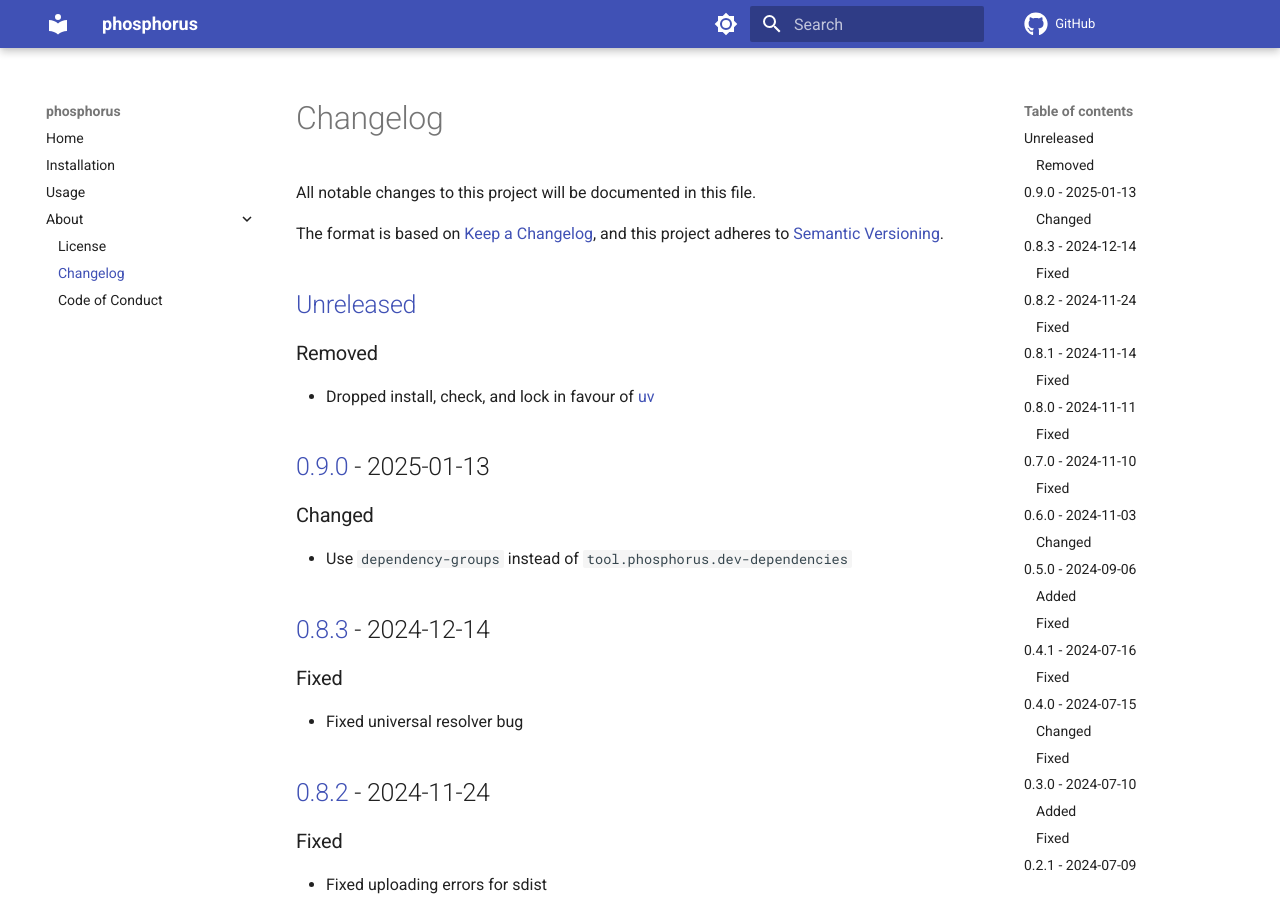
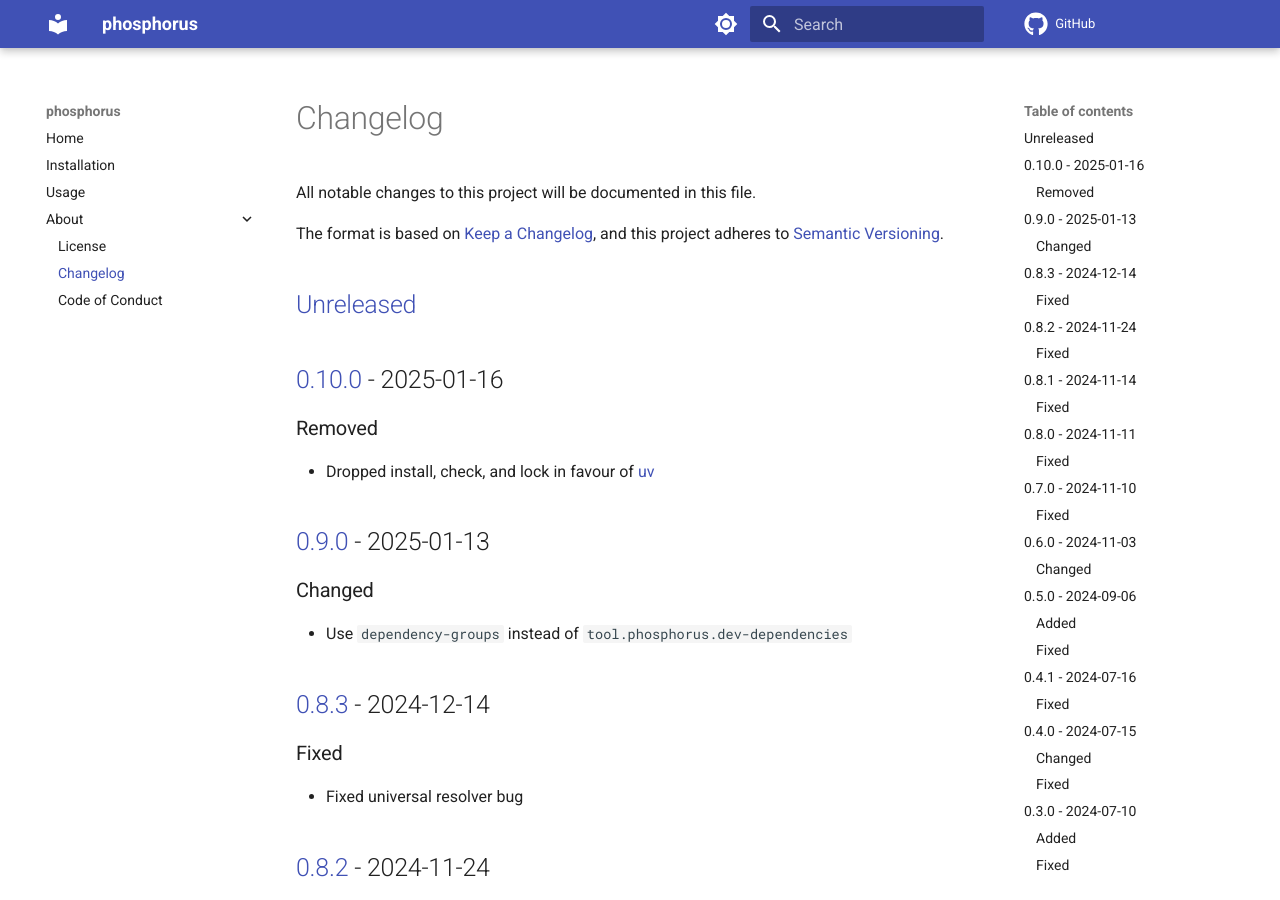
Before and after one commit to spapanik/phosphorus, an MkDocs documentation site: the page built from docs/CHANGELOG.md, in a window 1280 px wide and 900 px high. Built offline with MkDocs 1.6.1 and Material for MkDocs 9.7.7, drawn with Linux system fonts in a browser that asks for light colours; comment, search, counter and statistics services are not loaded.

Commit message:
🔖 Bump version

```diff
--- a/docs/CHANGELOG.md
+++ b/docs/CHANGELOG.md
@@ -5,6 +5,8 @@ All notable changes to this project will be documented in this file.
 The format is based on [Keep a Changelog], and this project adheres to [Semantic Versioning].
 
 ## [Unreleased]
+
+## [0.10.0] - 2025-01-16
 
 ### Removed
 
@@ -131,7 +133,8 @@ The format is based on [Keep a Changelog], and this project adheres to [Semantic
 [Keep a Changelog]: https://keepachangelog.com/en/1.0.0/
 [Semantic Versioning]: https://semver.org/spec/v2.0.0.html
 [uv]: https://docs.astral.sh/uv/
-[Unreleased]: https://github.com/spapanik/phosphorus/compare/v0.9.0...main
+[Unreleased]: https://github.com/spapanik/phosphorus/compare/v0.10.0...main
+[0.10.0]: https://github.com/spapanik/phosphorus/compare/v0.9.0...v0.10.0
 [0.9.0]: https://github.com/spapanik/phosphorus/compare/v0.8.3...v0.9.0
 [0.8.3]: https://github.com/spapanik/phosphorus/compare/v0.8.2...v0.8.3
 [0.8.2]: https://github.com/spapanik/phosphorus/compare/v0.8.1...v0.8.2
--- a/src/phosphorus/__version__.py
+++ b/src/phosphorus/__version__.py
@@ -1 +1 @@
-__version__ = "0.9.0"
+__version__ = "0.10.0"
```
